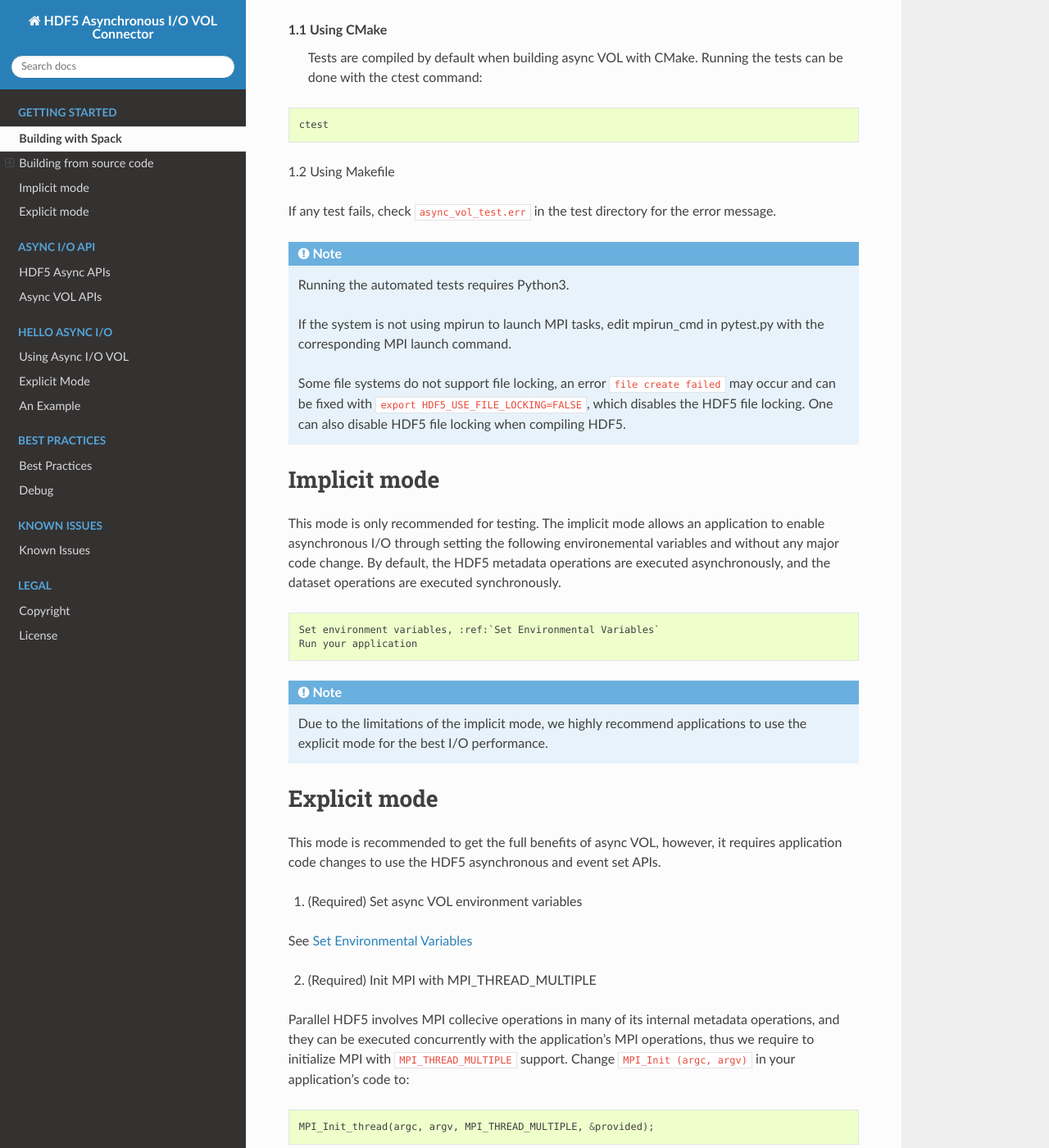
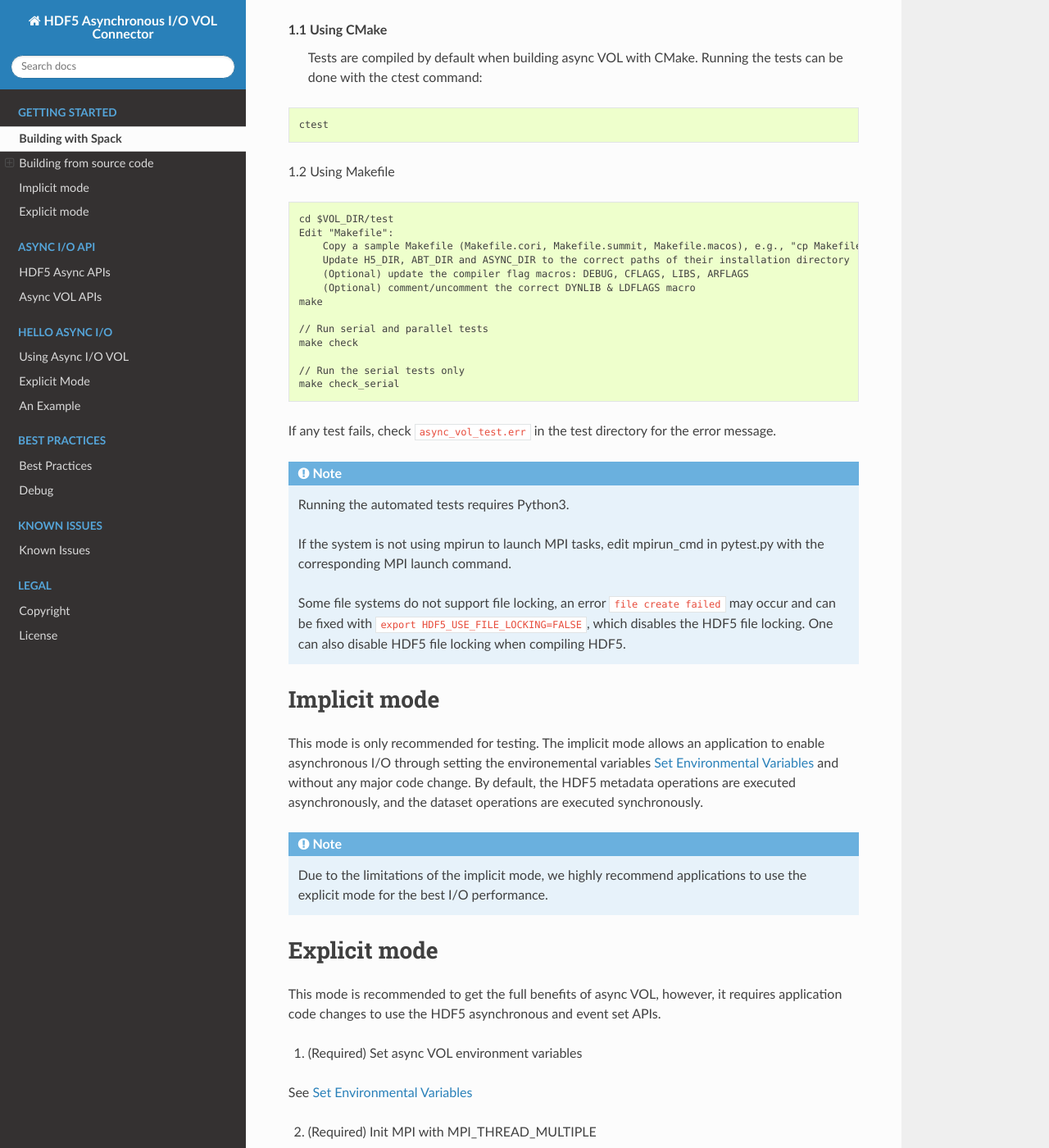
Before and after one commit to HDFGroup/vol-async, a Sphinx documentation site: the page built from docs/source/gettingstarted.rst, in a window 1280 px wide and 1400 px high, scrolled down 3053 px. Shown: the whole window at 82% size. Built offline with Sphinx 7.4.7 and the Read the Docs theme 2.0.0, drawn with Linux system fonts in a browser that asks for light colours; some of the changed text lies outside the part shown.

Commit message:
Update documentation

```diff
--- a/docs/source/gettingstarted.rst
+++ b/docs/source/gettingstarted.rst
@@ -13,7 +13,7 @@
 
 Preparation
 -----------
-    Define the following configuration parameters, which may be used in the instructions.
+Define the following configuration parameters, which may be used in the instructions.
 
 .. code-block::
 
@@ -151,6 +151,7 @@
 1.2 Using Makefile
 
 .. code-block::
+
     cd $VOL_DIR/test
     Edit "Makefile":
         Copy a sample Makefile (Makefile.cori, Makefile.summit, Makefile.macos), e.g., "cp Makefile.summit Makefile", Makefile.summit should work for most linux systems
@@ -178,12 +179,7 @@
 Implicit mode
 =============
 
-This mode is only recommended for testing. The implicit mode allows an application to enable asynchronous I/O through setting the following environemental variables and without any major code change. By default, the HDF5 metadata operations are executed asynchronously, and the dataset operations are executed synchronously.
-
-.. code-block::
-
-    Set environment variables, :ref:`Set Environmental Variables`
-    Run your application
+This mode is only recommended for testing. The implicit mode allows an application to enable asynchronous I/O through setting the environemental variables :ref:`Set Environmental Variables` and without any major code change. By default, the HDF5 metadata operations are executed asynchronously, and the dataset operations are executed synchronously.
 
 .. note::
     Due to the limitations of the implicit mode, we highly recommend applications to use the explicit mode for the best I/O performance.
@@ -252,9 +248,17 @@
 
 Applications may choose to have async VOL to manage the write buffer consistency. When enabled, async VOL will automatically makes a memory copy of the buffer for data writes. This increases the runtime memory usage but relieves the burden for the application to manage the double buffering. The copy is automatically freed after the background asynchronous write completes.
 
+5.1 Building with CMake
+
 .. code-block::
 
-    Add -DENABLE_WRITE_MEMCPY=1 to the end of the CFLAGS line in src/Makefile before compiling.
+    Add -DCMAKE_ENABLE_WRITE_MEMCPY=1 to the cmake command
+
+5.2 Building with Makefile
+
+.. code-block::
+
+    Add -DENABLE_WRITE_MEMCPY=1 to the end of the CFLAGS line in src/Makefile
 
 .. note::
     Async vol checks available system memory before its double buffer allocation at runtime, using get_avphys_pages() and sysconf().
@@ -294,4 +298,5 @@
 Async VOL has overhead to manage the asynchronous I/O tasks, and if an application issues a large number of small I/O operations (e.g. scalar attribute create, write, close), the async VOL overhead may be comparable to those operations, and thus resulting in slower I/O performance. We provide an option to disable the asynchronous execution of the small I/O operations and only execute the dataset operations asynchronously, by setting the following environment variable:
 
 .. code-block::
+
    export HDF5_ASYNC_DISABLE_IMPLICIT_NON_DSET_RW=1
```
